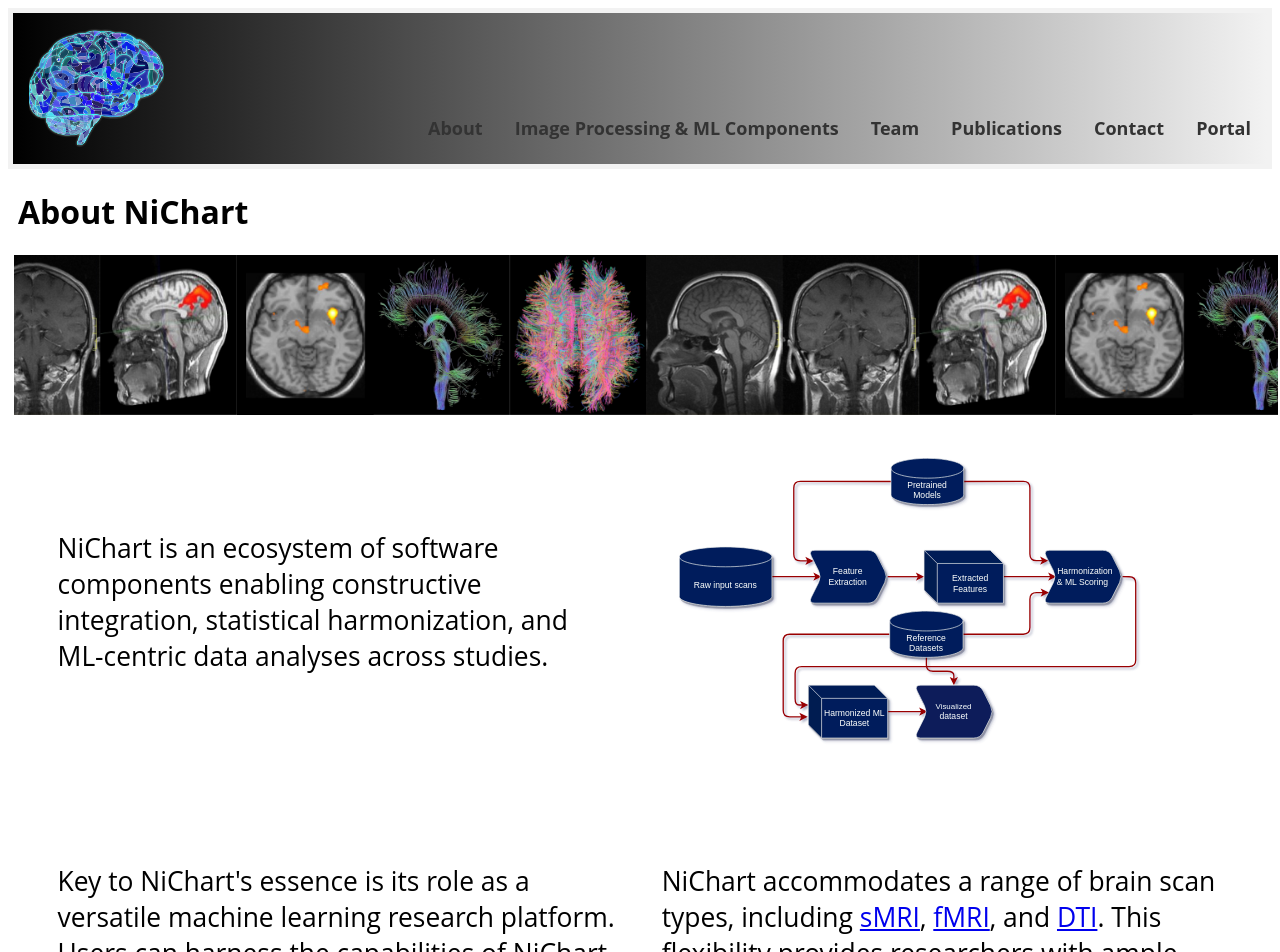
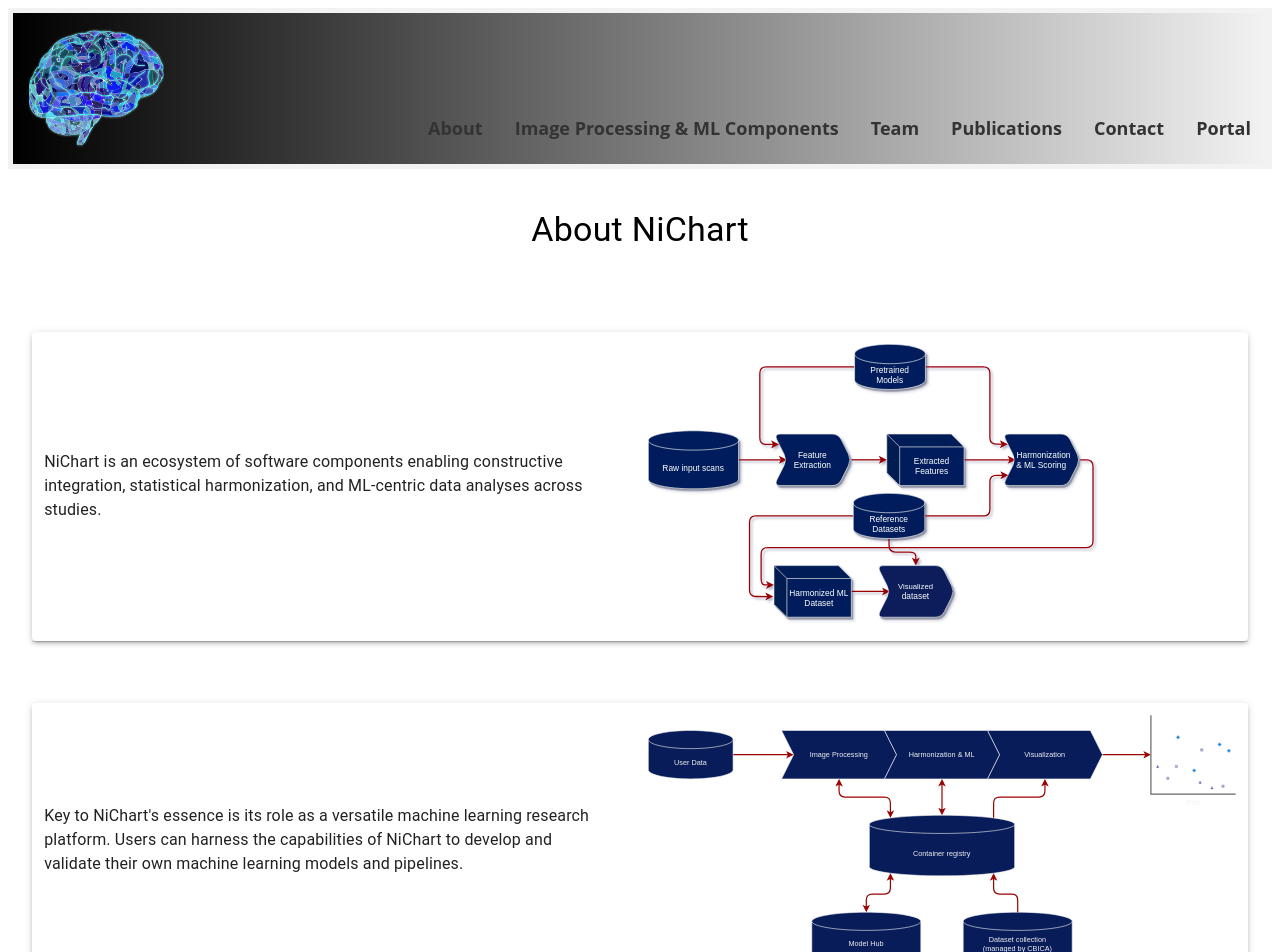
Before and after one commit to CBICA/NiChart_Website, a Next.js app: page /about in a window 1280 px wide. Shown: the top 952 px of the page. Built offline with nearby package versions, Linux system fonts and the light colour scheme.

Commit message:
Updated content & look of About page, improved navigation between Image Processing components and About

```diff
--- a/pages/about.js
+++ b/pages/about.js
@@ -2,53 +2,86 @@
 import Head from 'next/head';
 import Header from '../components/Layout/Header';
 import Footer from '../components/Layout/Footer';
+import Favicons from '../components/Favicons/Favicons';
+import Container from '@mui/material/Container';
+import Typography from '@mui/material/Typography';
+import Box from '@mui/material/Box';
+import Paper from '@mui/material/Paper';
+import Grid from '@mui/material/Grid';
+import Divider from '@mui/material/Divider';
 import styles from '../styles/About.module.css';
-import Favicons from '../components/Favicons/Favicons';
+
+const contentData = [
+  {
+    text:
+      "NiChart is an ecosystem of software components enabling constructive integration, statistical harmonization, and ML-centric data analyses across studies.",
+    image: "/images/About/NiChart_overview_diagram.svg",
+  },
+  {
+    text:
+      "Key to NiChart's essence is its role as a versatile machine learning research platform. Users can harness the capabilities of NiChart to develop and validate their own machine learning models and pipelines.",
+    image: "/images/About/NiChart_Data_Interaction.svg",
+  },
+  {
+    text:
+      "NiChart accommodates a range of brain scan types, including sMRI, fMRI, and DTI. This flexibility provides researchers with ample opportunities to explore various imaging modalities.",
+    image: "/images/About/NiChart_Modalities.png",
+  },
+  {
+    text:
+      "NiChart is built upon a substantial dataset of 65,693 individuals, comprising 84,211 time points. This data has undergone meticulous curation, harmonization, and quality control.",
+    image: "/images/About/NiChart_overview_diagram.svg",
+  },
+  {
+    text:
+      "NiChart automates the labor-intensive aspects of data processing, facilitating feature extraction and ML model application. This efficiency significantly reduces the time required for data analysis.",
+    image: "/images/About/NiChart_Data_Interaction.svg",
+  },
+];
+
+const replaceWithLinks = (text) => {
+  // Use regular expressions to replace the words with links
+  return text.replace(/sMRI/g, '<a href="/documentation/?section=sMRI">sMRI</a>')
+             .replace(/fMRI/g, '<a href="/documentation/?section=fMRI">fMRI</a>')
+             .replace(/DTI/g, '<a href="/documentation/?section=DTI">DTI</a>');
+};
 
 const About = () => {
   return (
-      <div className={styles.container}>
+    <div>
       <Head>
         <title>NiChart | About</title>
         <Favicons />
       </Head>
       <Header />
-        <div className={styles.container}>
-          <div className={styles.title}>
-              <h1>About NiChart</h1>
+      <div>
+        <Container maxWidth="x-lg">
+          <Typography variant="h4" align="center" className={styles.title}>
+            About NiChart
+          </Typography>
+          {contentData.map((item, index) => (
+            <div key={index}>
+              <Paper elevation={3} className={styles.row}>
+                <Grid container spacing={2} alignItems="center">
+                  <Grid item xs={12} sm={6}>
+                    <Typography variant="body1" className={styles.text}>
+                      {/* Use dangerouslySetInnerHTML to render HTML */}
+                      <span dangerouslySetInnerHTML={{ __html: replaceWithLinks(item.text) }} />
+                    </Typography>
+                  </Grid>
+                  <Grid item xs={12} sm={6}>
+                    <img
+                      src={item.image}
+                      alt={`Diagram ${index}`}
+                      className={styles.image}
+                    />
+                  </Grid>
+                </Grid>
+              </Paper>
+              <Divider className={styles.divider} />
             </div>
-          <div className={styles.aboutContent}>
-              <div className={styles.aboutHeaderPicture}>
-                  <img src="/images/About/about_banner_picture_2.jpg" alt="NiChart Logo - Image by Gerd Altmann from Pixabay"/>
-              </div>
-              <div className={styles.aboutMainContent}>
-                  {/* General overview */}
-                  <p>NiChart is an ecosystem of software components enabling constructive integration, statistical harmonization, and ML-centric data analyses across studies. </p>
-                  <img src="/images/About/NiChart_overview_diagram.svg"  style={{ paddingLeft: '5%', paddingRight: '5%', maxWidth: '80%', height: 'auto' }} alt="Overview Diagram"/>
-
-                  {/* Model training capability emphasis */}
-                  <p>Key to NiChart's essence is its role as a versatile machine learning research platform. Users can harness the capabilities of NiChart to develop and validate their own machine learning models and pipelines.</p>
-                  {/* <img src="/images/About/NiChart_overview_diagram.svg"  style={{ paddingLeft: '5%', paddingRight: '5%', maxWidth: '80%', height: 'auto' }} alt="Overview Diagram"/> */}
-
-                  {/* Different modalities */}
-                  <p>
-                    NiChart accommodates a range of brain scan types, including{" "}
-                    <a href="/documentation/#sMRI">sMRI</a>,{" "}
-                    <a href="/documentation/#fMRI">fMRI</a>, and{" "}
-                    <a href="/documentation/#DTI">DTI</a>. This flexibility provides researchers with ample opportunities to explore various imaging modalities.
-                  </p>
-                  {/* <img src="/images/About/NiChart_overview_diagram.svg"  style={{ paddingLeft: '5%', paddingRight: '5%', maxWidth: '80%', height: 'auto' }} alt="Overview Diagram"/> */}
-
-                  {/* Reference data */}
-                  <p>NiChart is built upon a substantial dataset of 65,693 individuals, comprising 84,211 time points. This data has undergone meticulous curation, harmonization, and quality control.</p>
-                  {/* <img src="/images/About/NiChart_overview_diagram.svg"  style={{ paddingLeft: '5%', paddingRight: '5%', maxWidth: '80%', height: 'auto' }} alt="Overview Diagram"/> */}
-
-                  {/* Efficiency */}
-                  <p>NiChart automates the labor-intensive aspects of data processing, facilitating feature extraction and ML model application. This efficiency significantly reduces the time required for data analysis.</p>
-                  {/* <img src="/images/About/NiChart_overview_diagram.svg"  style={{ paddingLeft: '5%', paddingRight: '5%', maxWidth: '80%', height: 'auto' }} alt="Overview Diagram"/> */}
-              </div>
-          </div>
-
+          ))}
+        </Container>
       </div>
       <Footer />
     </div>
--- a/styles/About.module.css
+++ b/styles/About.module.css
@@ -1,61 +1,22 @@
-.container {
-  display:grid;
-  grid-template-rows:auto 1fr auto;
-  grid-template-columns:100%;
-
-  /* fallback height */
-  min-height:100vh;
-
-  /* new small viewport height for modern browsers */
-  min-height:100svh;
+/* About.module.css */
+.title {
+  padding-top: 40px;
+  padding-bottom: 20px;
 }
 
-.title {
-  padding-left: 10px;
+.row {
+  margin-top: 5%;
+  padding: 1%;
 }
 
-.aboutContent {
-  display: grid;
-  grid-template-columns: 100%;
-  grid-template-rows: 20vh auto;
-  gap: 10px;
-  height:  100%;
+.text {
+  font-size: x-large;
+  padding-right: 5%;
 }
 
-.aboutHeaderPicture {
-  display: flex;
-  justify-content: center;
-  object-fit: cover;
-  height: 100%;
-  width: 100%;
-  overflow: hidden;
-  margin-left: 6px;
+.image {
+  max-width: 100%;
+  height: auto;
+  padding-right: 2%;
+  max-height: 35vh;
 }
-
-.aboutMainContent {
-  display: grid;
-  grid-template-columns: repeat(2, 1fr);
-  font-size: x-large;
-  padding-left: 3%;
-  padding-right: 3%;
-  gap: 20px;
-  margin-top: 20px;
-  justify-content: center;
-  align-items: center;
-}
-
-.aboutMainContent p {
-  text-align: left;
-  padding-top: 10%;
-  padding-bottom: 10%;
-  padding-left: 2%;
-  padding-right: 2%;
-  font-size: 110%;
-}
-
-.aboutMainContent img {
-  width: 100%;
-  overflow: hidden;
-  max-width: fit-content;
-  max-height: fit-content;
-}
```
Also changed, not shown: pages/documentation.js (+10 -5 lines), public/images/About/NiChart_Data_Interaction.svg (added), 1 other file (tests, documents, lock files or other folders). Lines whose indentation alone changed are shown as unchanged.
